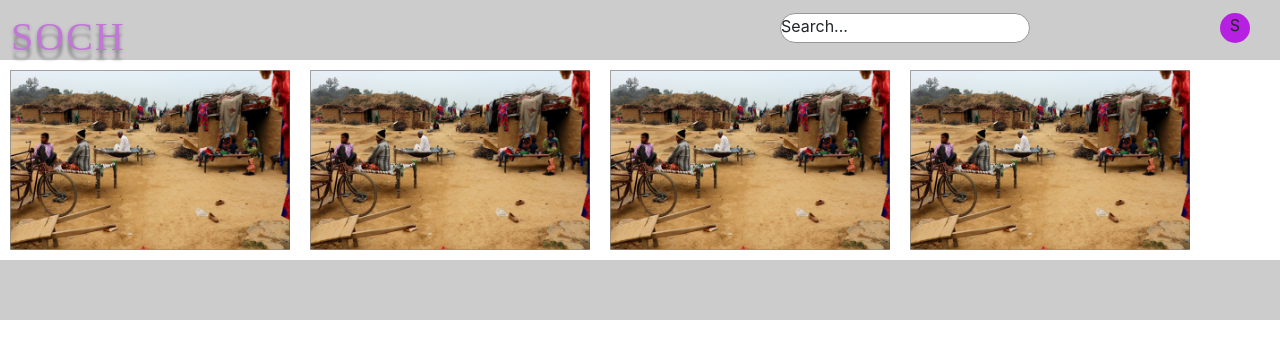
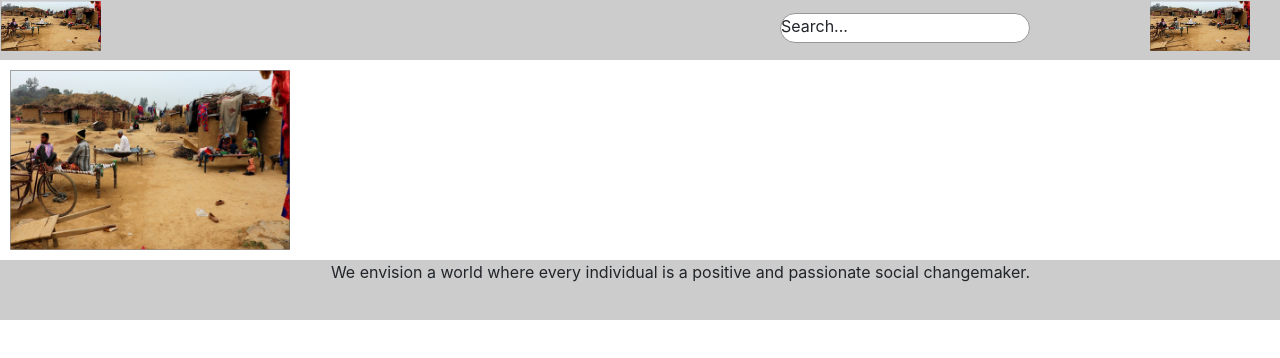
Before and after one commit to SachinKSingh28/node-app-soch, a React (Create React App) app: page / in a window 1280 px wide. Shown: the top 358 px of the page. Built offline with nearby package versions, Linux system fonts and the light colour scheme.

Commit message:
Added title

```diff
--- a/src/Header.js
+++ b/src/Header.js
@@ -1,13 +1,17 @@
 import React from 'react';
 import styled from 'styled-components';
 import logo from './header.png';
-
-console.log(logo); // /logo.84287d09.png
 
 const Image = styled.img`
   width: 300px;
   height: 200px;
   padding: 10px 10px 10px 10px;
+`;
+
+
+const Image1 = styled.img`
+  width: 100px;
+  height: 50px;
 `;
 
 const TopHeader = styled.div`
@@ -19,32 +23,17 @@ const TopHeader = styled.div`
   flex-direction:row;
 `;
 
-const TopHeaderLogo = styled.p`
-  width: 230px;
+const TopLeftHeaderLogo = styled.div`
+  width: 100px;
   height: 50px;
-  opacity: 0.49;
-  text-shadow: 0 2px 4px rgba(0, 0, 0, 0.5), 0 10px 3px rgba(0, 0, 0, 0.5);
-  font-family: Kokonor;
-  font-size: 40px;
-  font-weight: normal;
-  font-style: normal;
-  font-stretch: normal;
-  line-height: 1.29;
-  letter-spacing: 2px;
-  text-align: left;
-  padding: 10px 10px 10px 10px;
-  color: #b620e0;
 `;
 
-const TopHeaderCircle = styled.p`
+const TopRightHeaderLogo = styled.div`
+  width: 100px;
+  height: 50px;
+  text-align: right;
+  right: 30px;
   position: absolute;
-  background: #b620e0;
-  width: 30px;
-  height: 30px;
-  border-radius: 50%;
-  text-align: center;
-  margin-top: 12px;
-  right: 30px;
 `;
 
 const SearchBox = styled.div`
@@ -59,19 +48,27 @@ const SearchBox = styled.div`
   right: 250px;
 `;
 
+const Title = styled.p`
+  position: absolute;
+  text-align: center;
+  right: 250px;
+`;
+
 function Header() {
   // Import result is the URL of your image
   return (
     <div>
     <TopHeader>
-      <TopHeaderLogo>SOCH</TopHeaderLogo>
-      <TopHeaderCircle>S</TopHeaderCircle>
+      <TopLeftHeaderLogo src={logo}>
+        <Image1 src={logo} alt="Logo" />
+      </TopLeftHeaderLogo>
       <SearchBox>Search...</SearchBox>
+      <TopRightHeaderLogo src={logo}>
+        <Image1 src={logo} alt="Logo" />
+      </TopRightHeaderLogo>
     </TopHeader>
     <Image src={logo} alt="Logo" />
-    <Image src={logo} alt="Logo" />
-    <Image src={logo} alt="Logo" />
-    <Image src={logo} alt="Logo" />
+    <Title>We envision a world where every individual is a positive and passionate social changemaker.</Title>
     <TopHeader>
     </TopHeader>
     </div>
```
